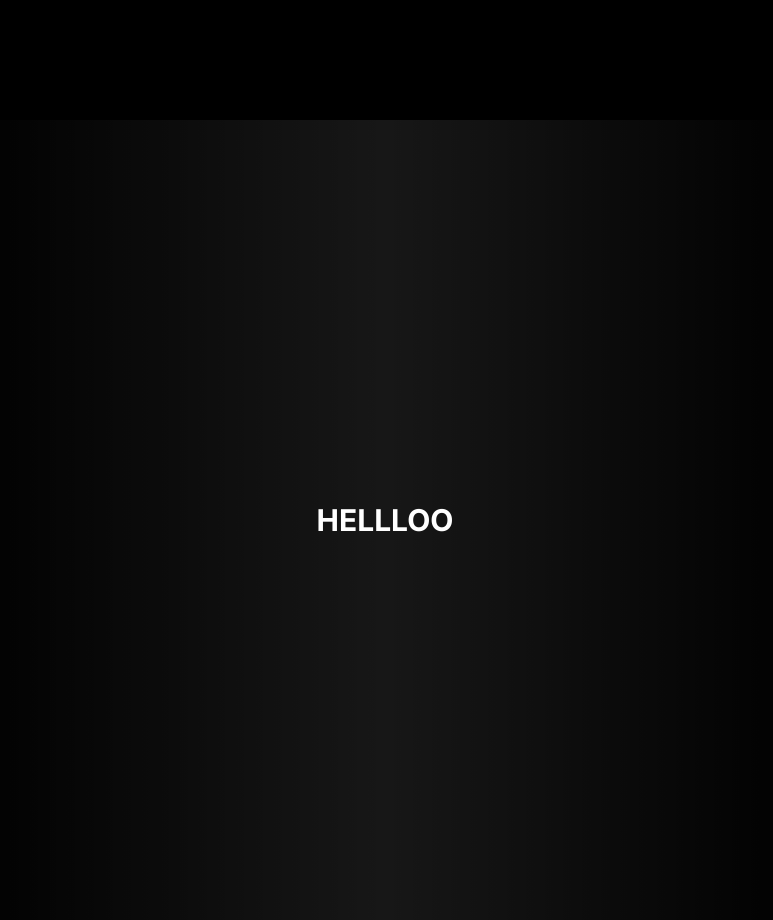
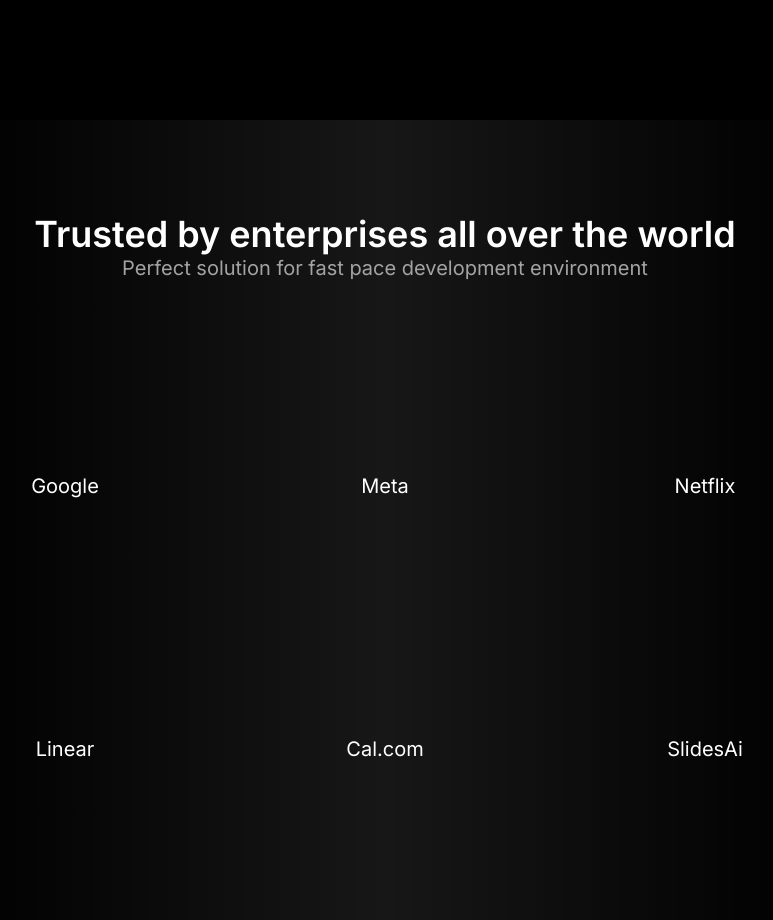
Before and after one commit to Tarunmeena0901/landing-page-template, a Next.js app: page / in a window 1280 px wide. Shown: the part 712-1632 px from the top of the page, without its empty margins (255-1028 px from the left). Built offline with nearby package versions, Linux system fonts and the light colour scheme.

Commit message:
layout + content in client section

```diff
--- a/src/app/components/sections/ClientSection.tsx
+++ b/src/app/components/sections/ClientSection.tsx
@@ -2,7 +2,7 @@
 import { motion, useInView, useMotionTemplate, useScroll, useTransform } from "framer-motion"
 import { useRef } from "react"
 
-export function ClientSection () {
+export function ClientSection() {
     const ref = useRef(null);
     // const {scrollYProgress} = useScroll({
     //     target: ref,
@@ -12,12 +12,12 @@
     // const lightRevealProgress = useTransform(scrollYProgress, [0,100], ['0%','100%']);
     // const background = useMotionTemplate`linear-gradient(to right, black ${40 - lightRevealProgress}%, transparent 50%, black 60%)`
 
-    const isInView = useInView(ref, { amount: 0.75 ,once: true })
+    const isInView = useInView(ref, { amount: 0.5, once: true })
 
     return (
         <section
             ref={ref}
-        className="relative bg-neutral-900 h-screen ">
+            className="relative bg-neutral-900 h-screen py-[5vh]">
             <motion.div
                 animate={{
                     background: isInView ? 'linear-gradient(90deg, rgba(0,0,0,1) 5%, rgba(0,0,0,0) 50%, rgba(0,0,0,1) 95%) no-repeat' :
@@ -32,9 +32,32 @@
                 animate={{
                     filter: isInView ? "blur(0px)" : "blur(10px)"
                 }}
-            className="h-full grid place-content-center text-3xl font-bold"
+                className="h-full flex flex-col items-center gap-5"
             >
-                HELLLOO
+                <div className="h-1/4 flex flex-col justify-center">
+                    <span className="text-4xl text-center font-semibold">Trusted by enterprises all over the world</span>
+                    <span className="text-xl text-neutral-400 text-center">Perfect solution for fast pace development environment</span>
+                </div>
+                <div className="h-3/4 w-full grid grid-cols-3 grid-rows-2 place-content-center text-xl fonte-semibold">
+                    <div className="flex justify-center items-center ">
+                        Google
+                    </div>
+                    <div className="flex justify-center items-center ">
+                        Meta
+                    </div>
+                    <div className="flex justify-center items-center ">
+                        Netflix
+                    </div>
+                    <div className="flex justify-center items-center ">
+                        Linear
+                    </div>
+                    <div className="flex justify-center items-center ">
+                        Cal.com
+                    </div>
+                    <div className="flex justify-center items-center ">
+                        SlidesAi
+                    </div>
+                </div>
             </motion.div>
         </section>
     )
```
Lines whose indentation alone changed are shown as unchanged.
